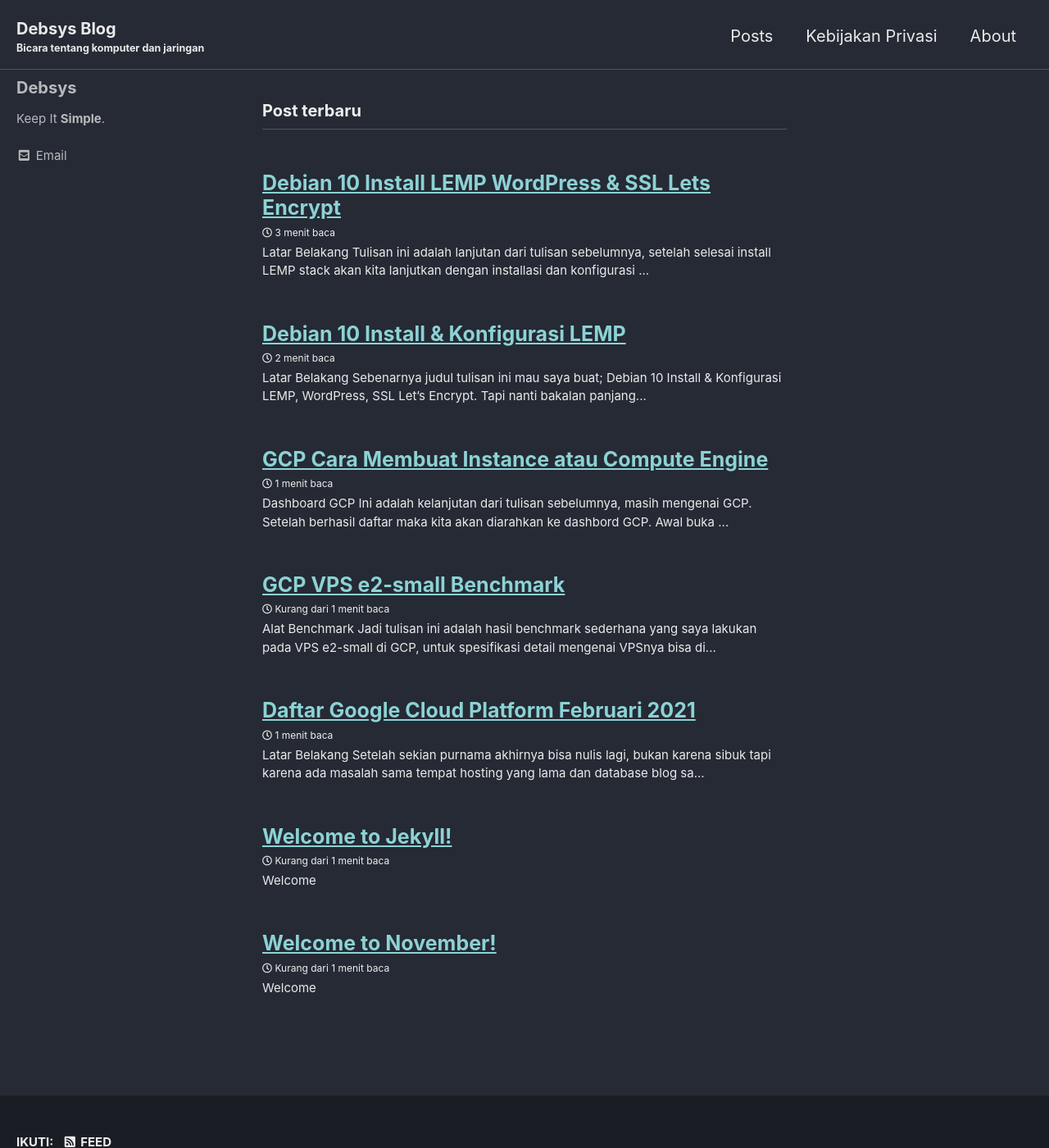
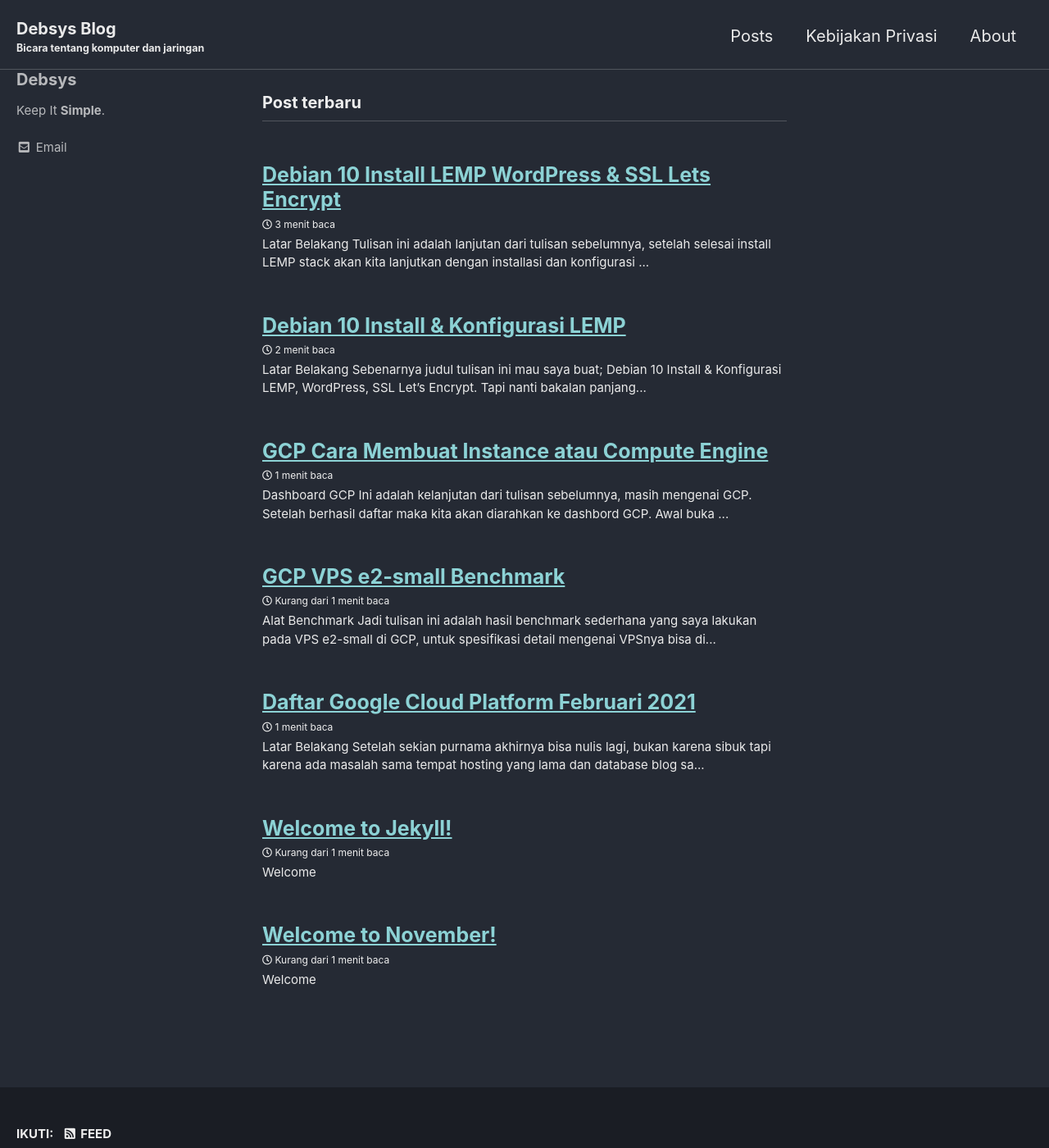
Before and after one commit to debsys/debsys.github.io, a Jekyll site: the page built from index.html, in a window 1280 px wide and 1400 px high. Shown: the whole window at 82% size. Built offline with Jekyll 4.4.1, drawn with Linux system fonts in a browser that asks for light colours; cached includes are drawn as plain includes; the list of posts is cut into pages by our own code.

Commit message:
Update _base.scss

```diff
--- a/_sass/minimal-mistakes/_base.scss
+++ b/_sass/minimal-mistakes/_base.scss
@@ -10,7 +10,7 @@ html {
 
 body {
   margin: 0;
-  padding: 75px 0 0;
+  padding: 65px 0 0;
   color: $text-color;
   font-family: $global-font-family;
   line-height: 1.5;
```
